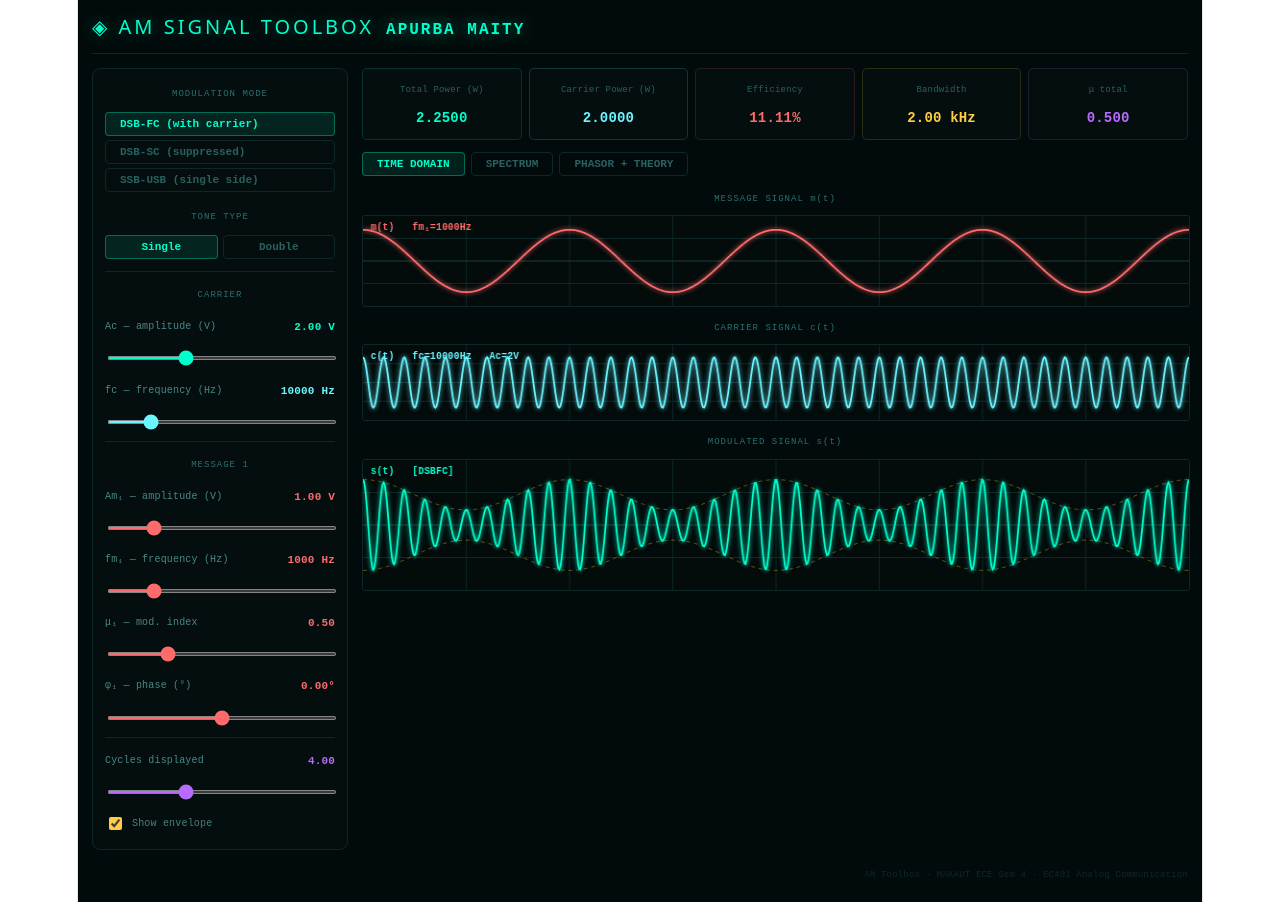
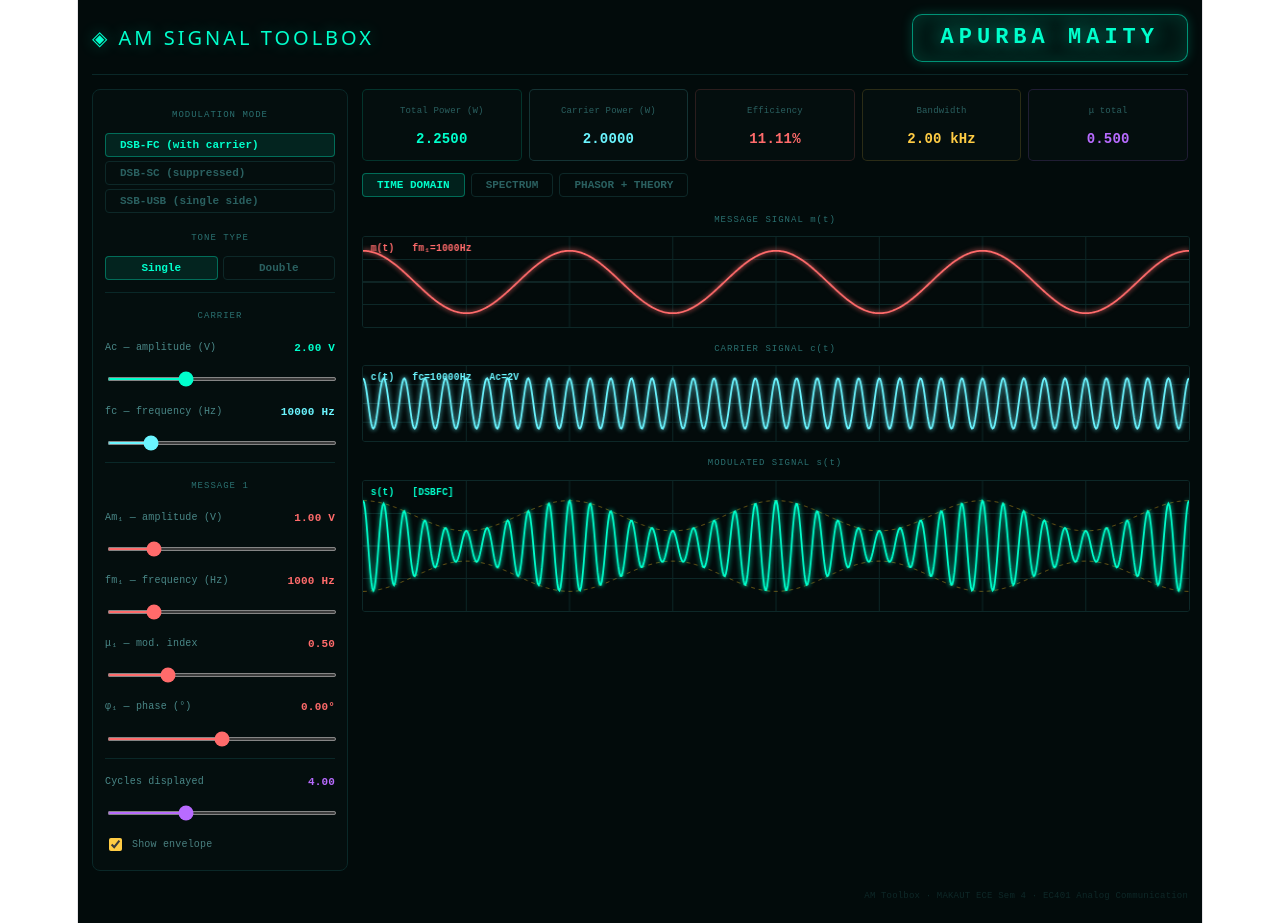
Before and after one commit to SecretiveCodeRunner/my-react-app, a React (Vite) app: page / in a window 1280 px wide. Before the commit the page ends 902 px from the top, so only its background shows below. Built offline with nearby package versions, Linux system fonts and the light colour scheme.

Commit message:
Updated homepage

```diff
--- a/src/App.jsx
+++ b/src/App.jsx
@@ -406,14 +406,50 @@ export default function AMToolbox() {
     <div style={{ minHeight: "100vh", background: "#020b0b", color: "#b0d8d4", fontFamily: "monospace", padding: 14 }}>
 
       {/* Header */}
-      <div style={{ marginBottom: 14, paddingBottom: 10, borderBottom: "1px solid #0a2828" }}>
-        <div style={{ display: "flex", alignItems: "baseline", gap: 12 }}>
-          <h1 style={{ margin: 0, fontSize: 20, color: "#00ffcc", letterSpacing: 3, textShadow: "0 0 16px #00ffcc55" }}>
-            ◈ AM SIGNAL TOOLBOX
-          </h1>
-          <span style={{ color: "#00ffcc", fontSize:16,fontWeight:"bold",letterSpacing:2,textShadow: "0 0 16px #00ffcc88" }}>APURBA MAITY</span>
-        </div>
-      </div>
+      <div
+  style={{
+    marginBottom: 14,
+    paddingBottom: 12,
+    borderBottom: "1px solid #0a2828",
+  }}
+>
+  <div
+    style={{
+      display: "flex",
+      justifyContent: "space-between",
+      alignItems: "center",
+    }}
+  >
+    <h1
+      style={{
+        margin: 0,
+        fontSize: 20,
+        color: "#00ffcc",
+        letterSpacing: 3,
+        textShadow: "0 0 16px #00ffcc55",
+      }}
+    >
+      ◈ AM SIGNAL TOOLBOX
+    </h1>
+
+    <span
+      style={{
+        padding: "10px 28px",
+        border: "1px solid #00ffcc88",
+        borderRadius: 10,
+        color: "#00ffcc",
+        fontSize: 22,
+        fontWeight: "bold",
+        letterSpacing: 5,
+        textShadow: "0 0 18px #00ffccaa",
+        boxShadow: "0 0 18px #00ffcc22 inset, 0 0 12px #00ffcc33",
+        background: "rgba(0,255,200,0.05)",
+      }}
+    >
+      APURBA MAITY
+    </span>
+  </div>
+</div>
 
       <div style={{ display: "flex", gap: 14 }}>
 
```
